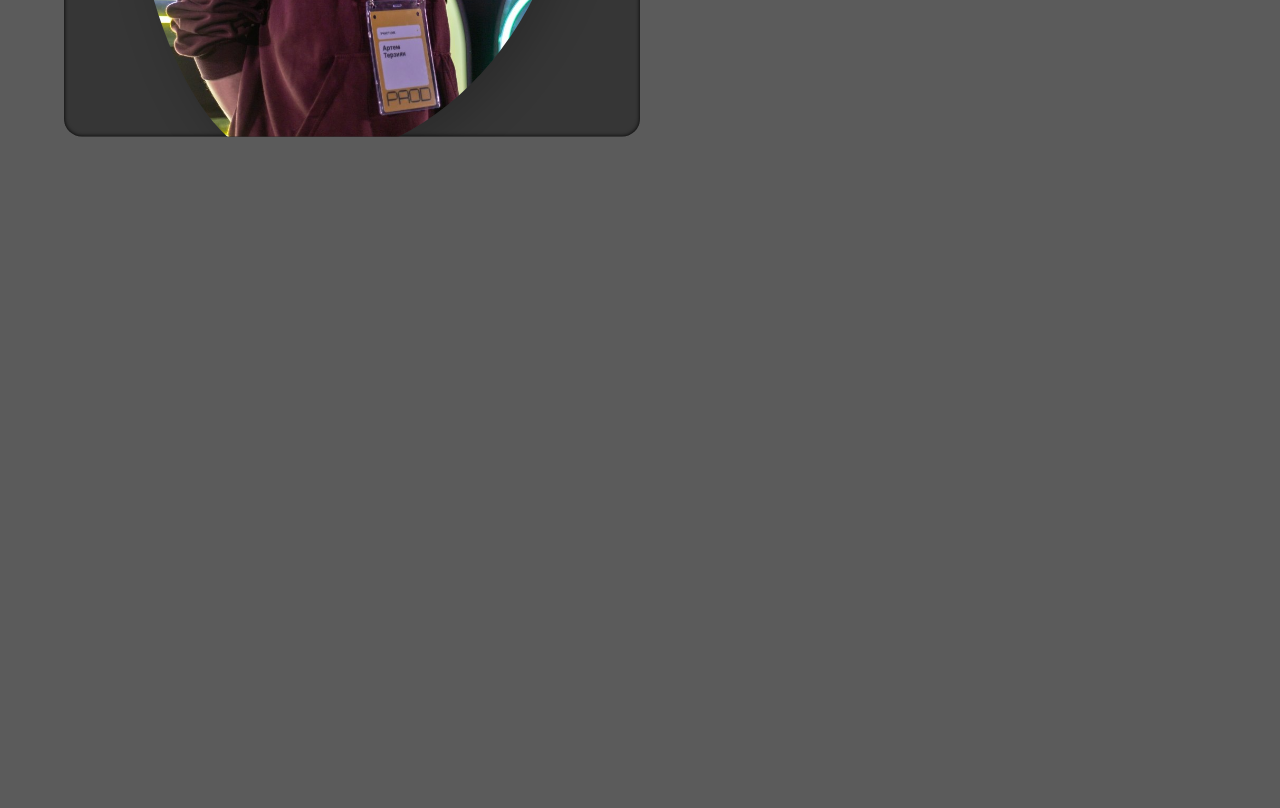
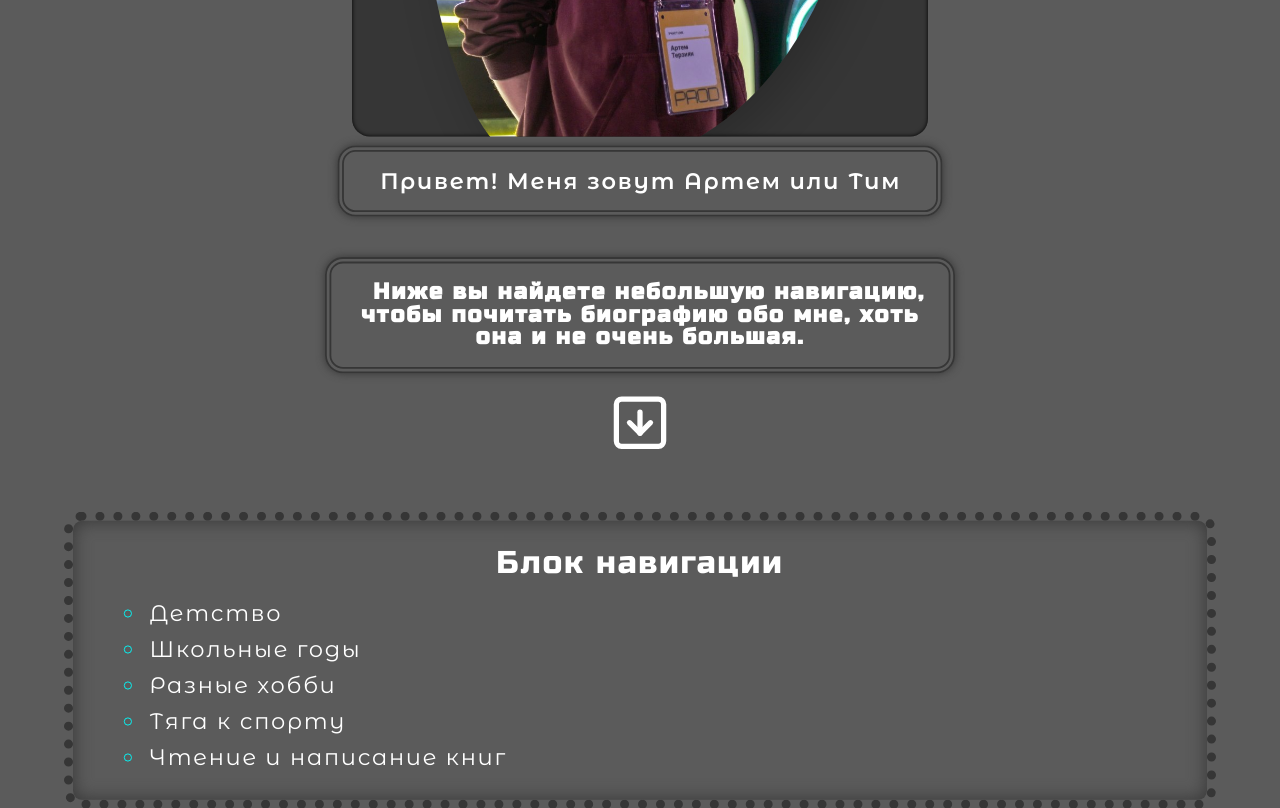
Before and after one commit to Re1lis/shopBooks, a React (Vite) app: page / in a window 1280 px wide. Shown: the part 640-1448 px from the top of the page. Before the commit the page ends 800 px from the top, so only its background shows below. Built offline with nearby package versions, Linux system fonts and the light colour scheme.

Commit message:
shopBooks

```diff
--- /dev/null
+++ b/biography.json
@@ -0,0 +1,22 @@
+[
+    {
+        "title": "Детство",
+        "text": ""
+    },
+    {
+        "title": "Школьные годы",
+        "text": ""
+    },
+    {
+        "title": "Разные хобби",
+        "text": ""
+    },
+    {
+        "title": "Тяга к спорту",
+        "text": ""
+    },
+    {
+        "title": "Чтение и написание книг",
+        "text": ""
+    }
+]
--- a/package.json
+++ b/package.json
@@ -13,7 +13,10 @@
     "react": "^18.2.0",
     "react-dom": "^18.2.0",
     "react-router-dom": "^6.23.0",
-    "react-spring": "^9.7.3"
+    "react-spring": "^9.7.3",
+    "react-type-animation": "^3.2.0",
+    "react-typewriter-effect": "^1.1.0",
+    "typewriter-effect": "^2.21.0"
   },
   "devDependencies": {
     "@types/react": "^18.2.66",
--- a/src/components/Header/header.tsx
+++ b/src/components/Header/header.tsx
@@ -3,7 +3,6 @@ import {Link} from 'react-router-dom'
 import Backet from '../../../public/icons/backetIcon.svg'
 import User from '../../../public/icons/userProfile.svg'
 import LogoSite from '../../../public/logosite/logo-site.png'
-
 
 export default function Header () {
     return(
--- a/src/components/HomePage/home.css
+++ b/src/components/HomePage/home.css
@@ -10,16 +10,18 @@
     box-shadow: inset 0 0 5px var(--black-color);
     position: relative;
     max-height: 650px;
+    margin-bottom: 10px;
 }
 
 .image-gall {
     width: 500px;
     height: auto;
-    min-height: 670px;
+    min-height: 650px;
 
-    border-radius: 30% 70% 70% 30%/30% 30% 70% 70%;
-	    box-shadow: 15px 15px 50px rgba(0,0,0,0.2);
-	    animation: anim-ramka-1 3s infinite;
+
+    border-radius: 50% 70% 70% 30%/30% 30% 70% 70%;
+    box-shadow: 15px 15px 50px rgba(0,0,0,0.2);
+    animation: animationImage 3s infinite;
 }
 
 .arrow-button {
@@ -69,7 +71,112 @@
     margin-bottom: 20px;
 }
 
-@keyframes anim-ramka-1 {
+.container-main{
+    display: flex;
+    justify-content: space-evenly;
+    align-items: center;
+    flex-wrap: wrap;
+    margin-bottom: 50px;
+
+    .right-side-home{
+        display: flex;
+        flex-direction: column;
+        width: 700px;
+        font-family: var(--main-text);
+        font-size: var(--size-main-text);
+        text-align: justify;
+        color: var(--white-color);
+        justify-content: center;
+        gap: 10px;
+        align-items: center;
+        height: 100%;
+
+        .short-biography{
+            margin: 0;
+            padding: 20px;
+            border: 7px double var(--darkgray-color);
+            border-radius: var(--border-radius);
+            letter-spacing: 2px;
+            text-indent: 20px;
+            box-shadow: 0 0 10px var(--darkgray-color);
+            font-weight: 600;
+        }
+
+        .for-nav{
+            text-align: center;
+            height: auto;
+        }
+
+        .arrow-img{
+            width: 70px;
+            padding: 10px;
+            transition-duration: 0.2s;
+
+            &:hover{
+                background: var(--darkgray-color);
+                border-radius: var(--border-radius);
+            }
+        }
+    }
+}
+
+.navigation-block{
+    border: 10px dotted var(--darkgray-color);
+    border-radius: var(--border-radius);
+    padding: 30px;
+    box-shadow: inset 0 0 20px var(--darkgray-color);
+
+    .navigation-block-title{
+        font-size: var(--size-title);
+        font-family: var(--title-font);
+        text-align: center;
+        margin-bottom: 20px;
+    }
+
+    .navigations-titles{
+        padding-left: 50px;
+        list-style-type: circle;
+        color: var(--white-color);
+        font-size: var(--size-main-text);
+        font-family: var(--main-text);
+        color: aqua;
+        display: flex;
+        flex-direction: column;
+        gap: 5px;
+
+        .item-biog-list{
+            letter-spacing: 2px;
+            position: relative;
+            transition: 0.2s;
+            z-index: 1;
+            padding: 5px;
+
+            &::after{
+                content: '';
+                width: 0;
+                height: 100%;
+                background: rgba(0,0,0,0.2);
+                position: absolute;
+                left: 0;
+                bottom: 0;
+                transition:  0.5s ease;
+                border-radius: 20px;
+                z-index: -1;
+            }
+
+            &:hover{
+                padding-left: 20px;
+                color: white;
+            }
+
+            &:hover::after{
+                width: 100%;
+            }
+        }
+    }
+}
+
+@keyframes animationImage {
     0% {
         border-radius: 30% 70% 70% 30%/30% 30% 70% 70%;
         box-shadow: 15px 15px 50px rgba(0,0,0,0.2);
--- a/src/components/HomePage/home.tsx
+++ b/src/components/HomePage/home.tsx
@@ -1,7 +1,23 @@
-import './home.css'
-import Gallery from './gallery'
+import './home.css';
+import Gallery from './gallery';
+import { TypeAnimation } from 'react-type-animation';
+import arrow from '../../../public/icons/square-arrow-down.svg';
+import { useEffect, useState } from 'react';
+
+interface Biography {
+    title: string,
+    text: string
+}
 
 export default function Home (){
+    const [biography, setBiography] = useState<Biography[]>([]);
+
+    useEffect(() => {
+        fetch('biography.json')
+            .then(response => response.json())
+            .then(data => setBiography(data))
+            .catch(error => console.error('Ошибка при загрузке биографии:', error));
+    }, []);
 
     return(
         <>
@@ -9,14 +25,46 @@ export default function Home (){
                 Главная страница
             </h2>
             <div className="container-main">
-            <Gallery />
+                <Gallery />
 
-                <div className="main-info-authour">
-
+                <div className="right-side-home">
+                    <TypeAnimation
+                        sequence={[
+                            'Привет! Меня зовут Артем',
+                            1000,
+                            'Привет! Меня зовут Тим Порт',
+                            1000,
+                            'Привет! Меня зовут Артем или Тим Порт.',
+                            1000,
+                            'Расскажу чуть о себе. Я живу в небольшом городе РФ. Свою первую книгу я написал в 15 лет. Сейчас мне уже 17 и совсем недавно я написал свою третью книгу.',
+                            1000,
+                        ]}
+                        speed={60}
+                        repeat={Infinity}
+                        className='short-biography'
+                    />
+                    <br />
+                    <h4 className='short-biography for-nav'>
+                        Ниже вы найдете небольшую навигацию, чтобы почитать биографию обо мне, хоть она и не очень большая.
+                    </h4>
+                    <a href="#navigate-block">
+                        <img src={arrow} alt="" className='arrow-img' />
+                    </a>
                 </div>
             </div>
 
-
+            <div id='navigate-block' className="navigation-block">
+                <h4 className='navigation-block-title'>
+                    Блок навигации
+                </h4>
+                <ul className="navigations-titles">
+                    {biography.map((biog, index) => (
+                        <li key={index} className="item-biog-list">
+                           <a href={`#${biog.title}`}>{biog.title}</a>
+                        </li>
+                    ))}
+                </ul>
+            </div>
         </>
     )
 }
```
Also changed, not shown: public/icons/square-arrow-down.svg (added), 1 other file (tests, documents, lock files or other folders).
